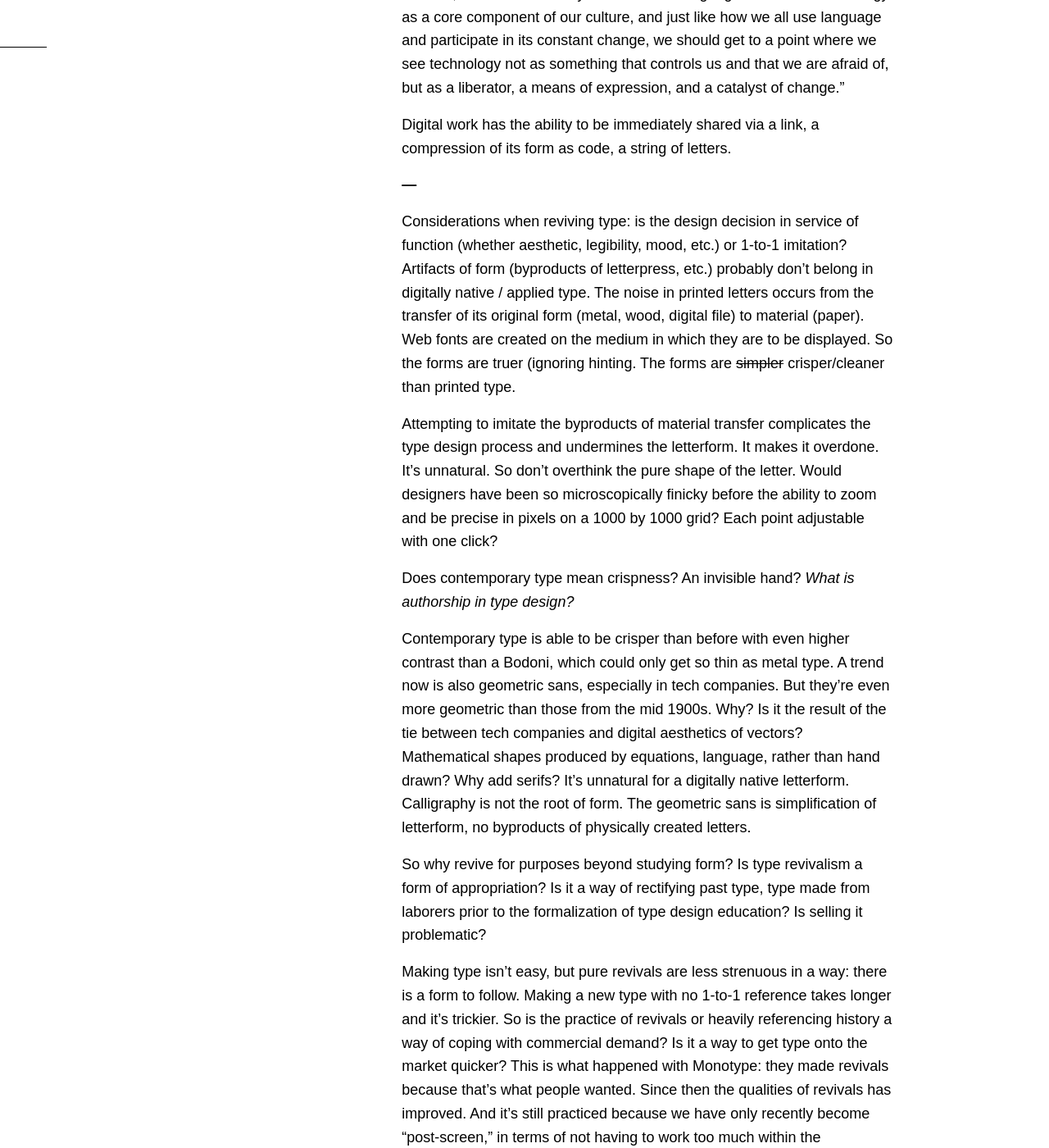
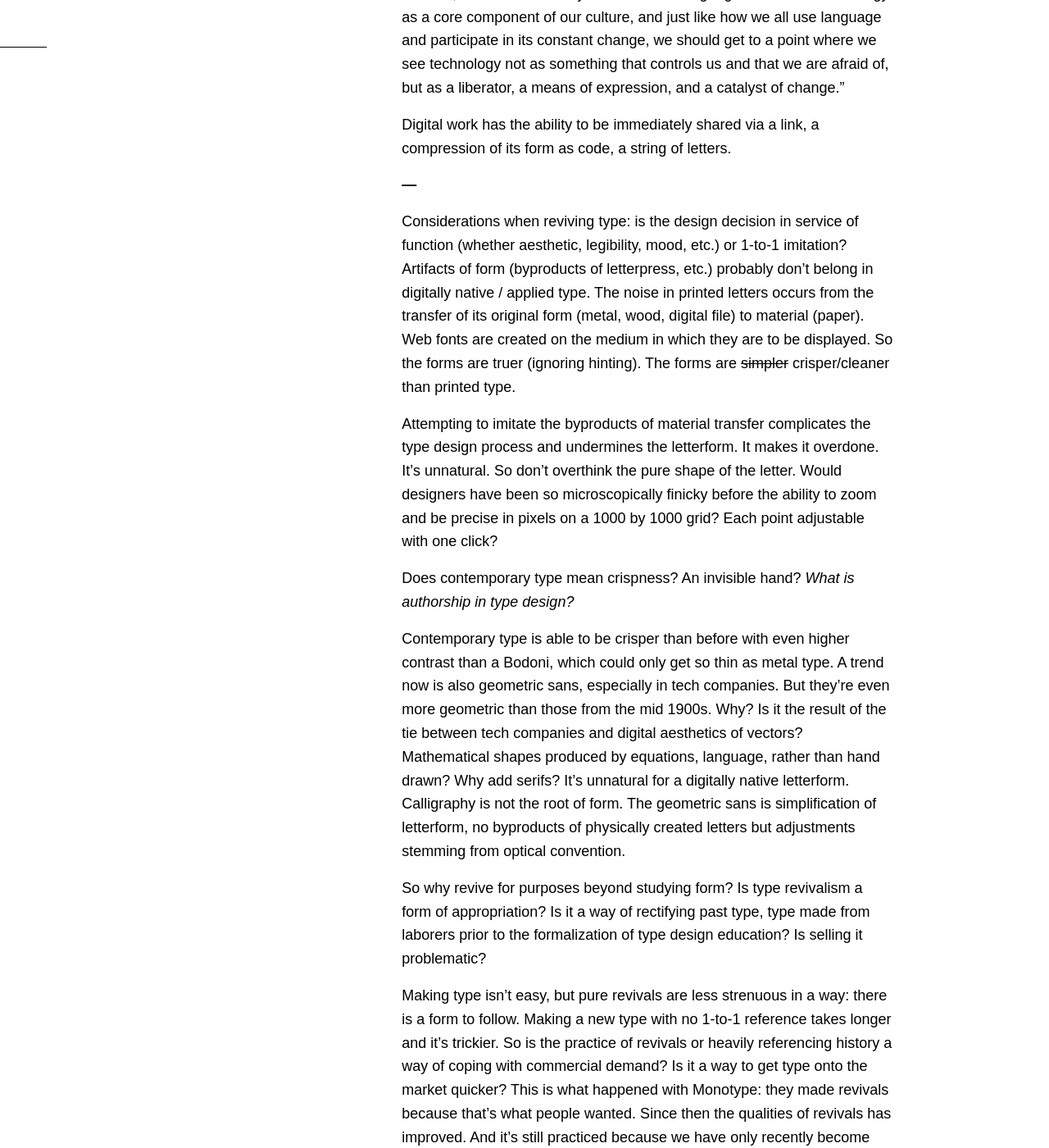
Before and after one commit to vannavu/referencerepository, a Jekyll site: the page built from week10.md, in a window 1280 px wide and 1400 px high, scrolled down 1519 px. Shown: the whole window at 82% size. Built offline with Jekyll 4.4.1, drawn with Linux system fonts in a browser that asks for light colours; some web fonts are replaced; some of the changed text lies outside the part shown.

Commit message:
typos and clarifications

```diff
--- a/_includes/10/typethoughts01.md
+++ b/_includes/10/typethoughts01.md
@@ -1,15 +1,15 @@
 <a name="typethoughts01"></a>
 
-Considerations when reviving type: is the design decision in service of function (whether aesthetic, legibility, mood, etc.) or 1-to-1 imitation? Artifacts of form (byproducts of letterpress, etc.) probably don’t belong in digitally native / applied type. The noise in printed letters occurs from the transfer of its original form (metal, wood, digital file) to material (paper). Web fonts are created on the medium in which they are to be displayed. So the forms are truer (ignoring hinting. The forms are ~~simpler~~ crisper/cleaner than printed type.
+Considerations when reviving type: is the design decision in service of function (whether aesthetic, legibility, mood, etc.) or 1-to-1 imitation? Artifacts of form (byproducts of letterpress, etc.) probably don’t belong in digitally native / applied type. The noise in printed letters occurs from the transfer of its original form (metal, wood, digital file) to material (paper). Web fonts are created on the medium in which they are to be displayed. So the forms are truer (ignoring hinting). The forms are ~~simpler~~ crisper/cleaner than printed type.
 
 Attempting to imitate the byproducts of material transfer complicates the type design process and undermines the letterform. It makes it overdone. It's unnatural. So don't overthink the pure shape of the letter. Would designers have been so microscopically finicky before the ability to zoom and be precise in pixels on a 1000 by 1000 grid? Each point adjustable with one click?
 
 Does contemporary type mean crispness? An invisible hand? *What is authorship in type design?*
 
-Contemporary type is able to be crisper than before with even higher contrast than a Bodoni, which could only get so thin as metal type. A trend now is also geometric sans, especially in tech companies. But they're even more geometric than those from the mid 1900s. Why? Is it the result of the tie between tech companies and digital aesthetics of vectors? Mathematical shapes produced by equations, language, rather than hand drawn? Why add serifs? It's unnatural for a digitally native letterform. Calligraphy is not the root of form. The geometric sans is simplification of letterform, no byproducts of physically created letters.
+Contemporary type is able to be crisper than before with even higher contrast than a Bodoni, which could only get so thin as metal type. A trend now is also geometric sans, especially in tech companies. But they're even more geometric than those from the mid 1900s. Why? Is it the result of the tie between tech companies and digital aesthetics of vectors? Mathematical shapes produced by equations, language, rather than hand drawn? Why add serifs? It's unnatural for a digitally native letterform. Calligraphy is not the root of form. The geometric sans is simplification of letterform, no byproducts of physically created letters but adjustments stemming from optical convention.
 
 So why revive for purposes beyond studying form? Is type revivalism a form of appropriation? Is it a way of rectifying past type, type made from laborers prior to the formalization of type design education? Is selling it problematic?
 
 Making type isn't easy, but pure revivals are less strenuous in a way: there is a form to follow. Making a new type with no 1-to-1 reference takes longer and it's trickier. So is the practice of revivals or heavily referencing history a way of coping with commercial demand? Is it a way to get type onto the market quicker? This is what happened with Monotype: they made revivals because that's what people wanted. Since then the qualities of revivals has improved. And it's still practiced because we have only recently become “post-screen,” in terms of not having to work too much within the restrictions of low-res displays. So now what?
 
-Now we should push toward digitally native types, which is where variable fonts are getting to. But letters shouldn't be animated for animation's sake… or should they, initially? If a letter has the possibility to, the effect on typographic and communicative possibilities expands. A new expression of language is unlocked. It must all start somewhere; it can always be improved. The rectangular bounding box that has restricted letters since metal type has now become responsive. What's next?
+Now we should push toward digitally native types, which is where variable fonts are getting to. But letters shouldn't be animated for animation's sake… or should they, initially? If a letter has the possibility to be animated (if its form suggests such a path), typographic and communicative possibilities expand. A new expression of language is unlocked. It must all start somewhere; it can always be improved. The rectangular bounding box that has restricted letters since metal type has now become responsive. What's next?
```
